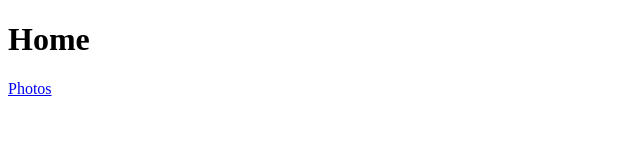
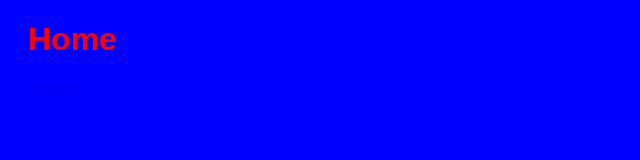
Before and after one commit to Aoife-Powders/Croissant, a plain HTML site: page index.html in a window 1280 px wide. Shown: the whole page, without its empty margins (0-640 px from the left). Drawn offline with Linux system fonts and the light colour scheme.

Commit message:
color change

```diff
--- a/index.html
+++ b/index.html
@@ -3,6 +3,7 @@
   <head>
     <title>SheCodes</title>
     <meta charset="UTF-8" />
+    <link href="src/styles.css" rel="stylesheet" type="text/css" />
   </head>
 
   <body>
--- /dev/null
+++ b/src/styles.css
@@ -0,0 +1,9 @@
+body {
+    font-family: sans-serif;
+    padding: 0 20px;
+    background-color: blue;
+  }
+
+  h1{
+    color: red;
+  }
```
